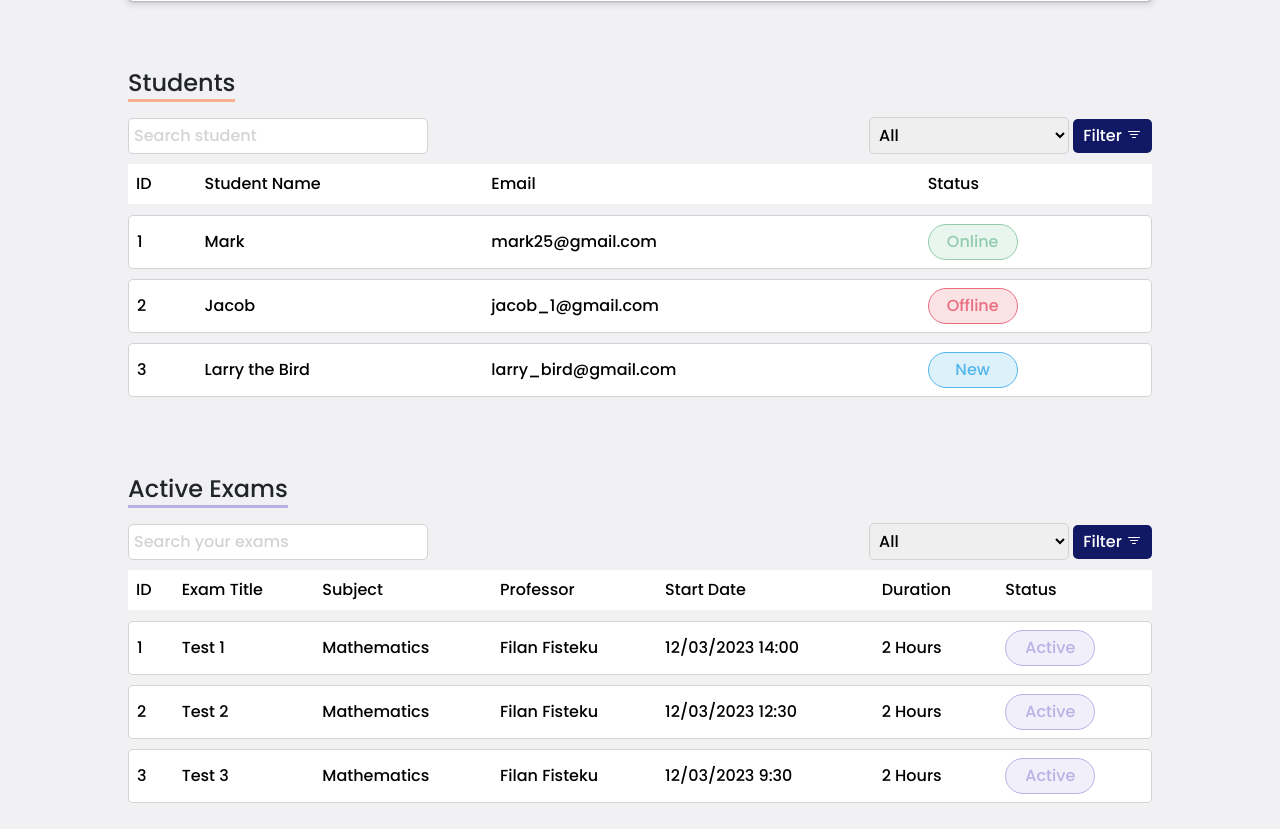
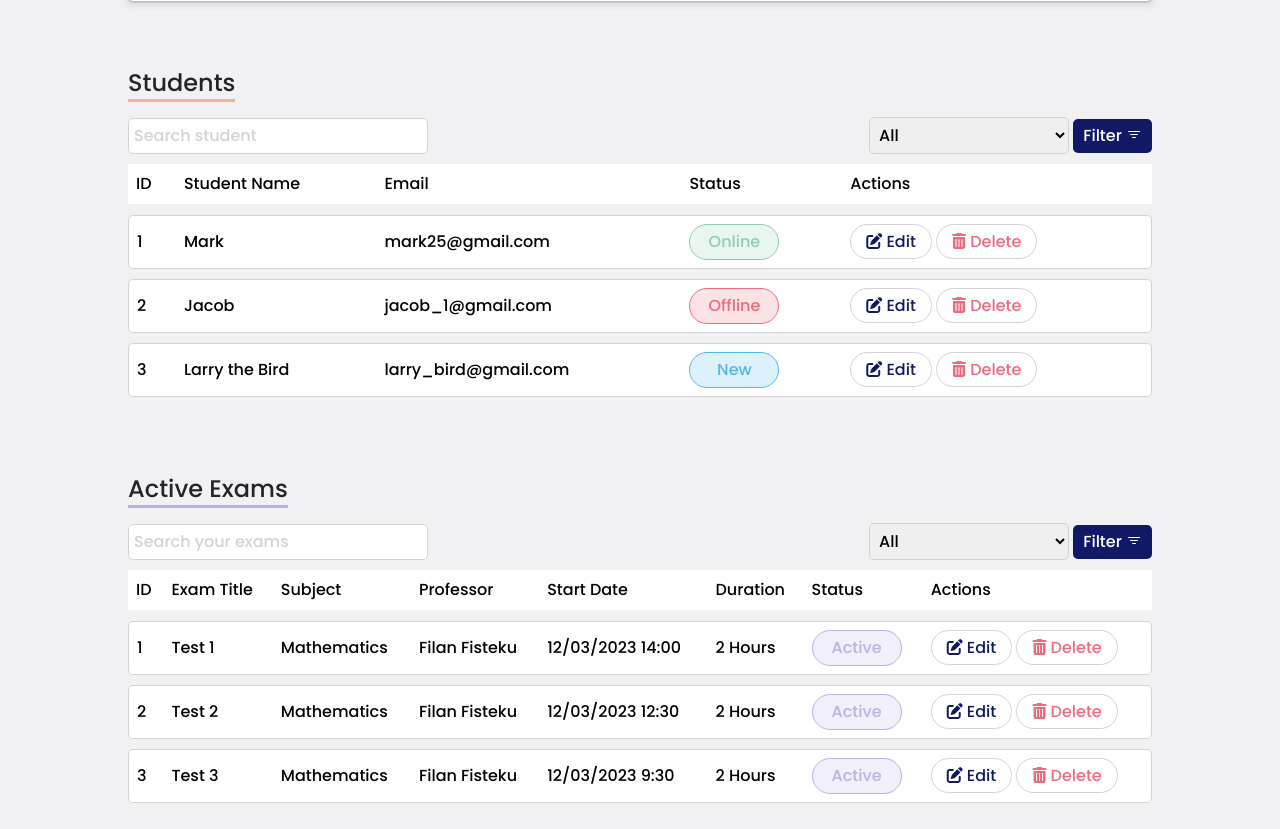
Before and after one commit to astritkrasniqi1/OnlineExamSystem, a PHP site: page /professor/Dashboard.php in a window 1280 px wide. Shown: the part 1054-1883 px from the top of the page. Run offline with PHP 8.4, Linux system fonts and the light colour scheme; the visitor is signed in with stand-in values (Sample User, id 1).

Commit message:
Online Exam System
Dashboard table actions: Edit and Delete

```diff
--- a/professor/Dashboard.php
+++ b/professor/Dashboard.php
@@ -36,7 +36,7 @@
                     </h2>
                </div>
                <div>
-                    <a href="#"><i class='bx bx-plus'></i>&nbsp;Create New Exam</a>
+                    <a href="NewExam.php"><i class='bx bx-plus'></i>&nbsp;Create New Exam</a>
                </div>
 
         </div>
@@ -131,6 +131,7 @@
                 <th scope="col">Student Name</th>
                 <th scope="col">Email</th>
                 <th scope="col">Status</th>
+                <th scope="col">Actions</th>
                 </tr>
             </thead>
             <tbody>
@@ -139,18 +140,30 @@
                 <td>Mark</td>
                 <td>mark25@gmail.com</td>
                 <td><span>Online</span></td>
+                <td>
+                <a href="" class="edit"><i class="fa-solid fa-pen-to-square"></i>&nbsp;Edit</a>
+                    <a href="" class="delete"><i class="fa-solid fa-trash-can"></i>&nbsp;Delete</a>
+                </td>
                 </tr>
                 <tr>
                 <td scope="row">2</td>
                 <td>Jacob</td>
                 <td>jacob_1@gmail.com</td>
                 <td><span>Offline</span></td>
+                <td>
+                <a href="" class="edit"><i class="fa-solid fa-pen-to-square"></i>&nbsp;Edit</a>
+                    <a href="" class="delete"><i class="fa-solid fa-trash-can"></i>&nbsp;Delete</a>
+                </td>
                 </tr>
                 <tr>
                 <td scope="row">3</td>
                 <td>Larry the Bird</td>
                 <td>larry_bird@gmail.com</td>
                 <td><span>New</span></td>
+                <td>
+                <a href="" class="edit"><i class="fa-solid fa-pen-to-square"></i>&nbsp;Edit</a>
+                    <a href="" class="delete"><i class="fa-solid fa-trash-can"></i>&nbsp;Delete</a>
+                </td>
                 </tr>
             </tbody>
         </table>
@@ -185,6 +198,7 @@
                 <th scope="col">Start Date</th>
                 <th scope="col">Duration</th>
                 <th scope="col">Status</th>
+                <th scope="col">Actions</th>
                 </tr>
             </thead>
             <tbody>
@@ -196,6 +210,10 @@
                 <td>12/03/2023 14:00</td>
                 <td>2 Hours</td>
                 <td><span>Active</span></td>
+                <td>
+                <a href="" class="edit"><i class="fa-solid fa-pen-to-square"></i>&nbsp;Edit</a>
+                    <a href="" class="delete"><i class="fa-solid fa-trash-can"></i>&nbsp;Delete</a>
+                </td>
                 </tr>
                 <tr>
                 <td scope="row">2</td>
@@ -205,6 +223,10 @@
                 <td>12/03/2023 12:30</td>
                 <td>2 Hours</td>
                 <td><span>Active</span></td>
+                <td>
+                <a href="" class="edit"><i class="fa-solid fa-pen-to-square"></i>&nbsp;Edit</a>
+                    <a href="" class="delete"><i class="fa-solid fa-trash-can"></i>&nbsp;Delete</a>
+                </td>
                 </tr>
                 <tr>
                 <td scope="row">3</td>
@@ -214,6 +236,10 @@
                 <td>12/03/2023 9:30</td>
                 <td>2 Hours</td>
                 <td><span>Active</span></td>
+                <td>
+                    <a href="" class="edit"><i class="fa-solid fa-pen-to-square"></i>&nbsp;Edit</a>
+                    <a href="" class="delete"><i class="fa-solid fa-trash-can"></i>&nbsp;Delete</a>
+                </td>
                 </tr>
             </tbody>
         </table>
--- a/professor/professorDashboard.css
+++ b/professor/professorDashboard.css
@@ -199,6 +199,22 @@ td{
     justify-content: center;
 }
 
+td a.edit{
+    text-decoration: none;
+    color:#111965;
+    border:1px solid lightgray;
+    border-radius: 20px;
+    padding: 5px 15px;
+}
+
+td a.delete{
+    text-decoration: none;
+    color:#e96d7f;
+    border:1px solid lightgray;
+    border-radius: 20px;
+    padding: 5px 15px;
+}
+
 /*Filters for the students table*/
 
 .filters{
```
Also changed, not shown: professor/subjects.php (+8 -12 lines).
